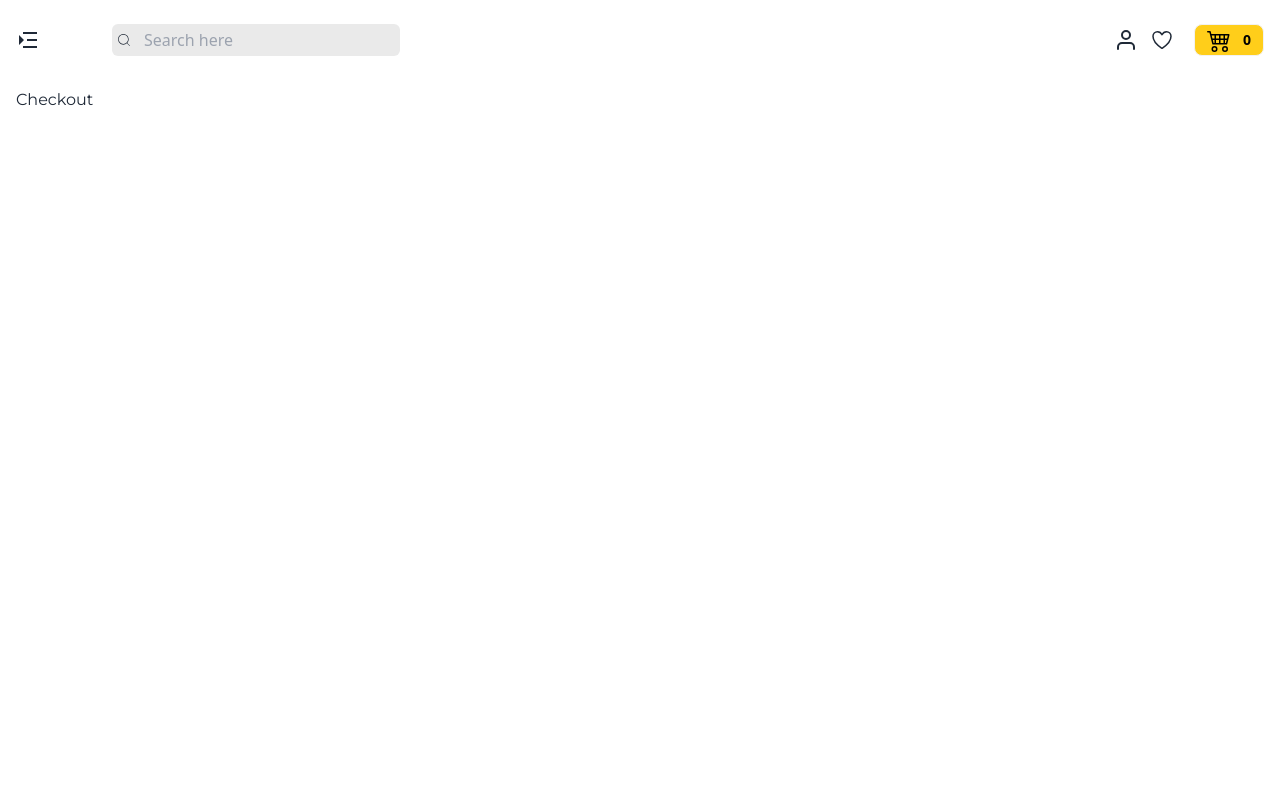
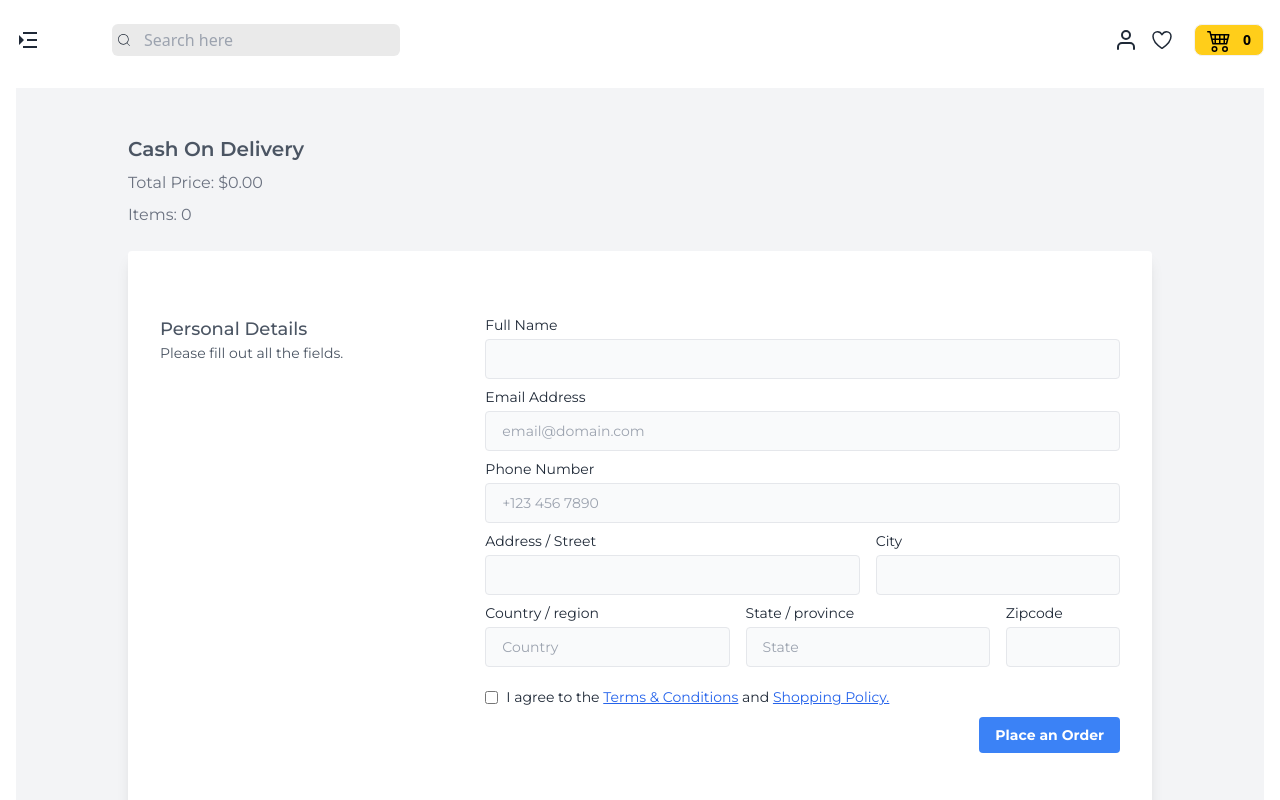
Before and after one commit to AshikurZaman01/MERN-Book-Store-Website, a React (Vite) app in the folder Front End/: page /checkout in a window 1280 px wide. Shown: the top 800 px of the page. Built offline with nearby package versions, Linux system fonts and the light colour scheme.

Commit message:
add Checkout page Design

```diff
--- a/Front End/src/Components/Cheout/Checkout.jsx
+++ b/Front End/src/Components/Cheout/Checkout.jsx
@@ -1,9 +1,138 @@
-import React from 'react'
+import React from 'react';
 
 const Checkout = () => {
     return (
-        <div>Checkout</div>
-    )
-}
+        <section>
+            <div className="min-h-screen p-6 bg-gray-100 flex items-center justify-center">
+                <div className="container max-w-screen-lg mx-auto">
+                    <div>
+                        <div>
+                            <h2 className="font-semibold text-xl text-gray-600 mb-2">Cash On Delivery</h2>
+                            <p className="text-gray-500 mb-2">Total Price: $0.00</p>
+                            <p className="text-gray-500 mb-6">Items: 0</p>
+                        </div>
 
-export default Checkout
+                        <div className="bg-white rounded shadow-lg p-4 px-4 md:p-8 mb-6">
+                            <form className="grid gap-4 gap-y-2 text-sm grid-cols-1 lg:grid-cols-3 my-8">
+                                <div className="text-gray-600">
+                                    <p className="font-medium text-lg">Personal Details</p>
+                                    <p>Please fill out all the fields.</p>
+                                </div>
+
+                                <div className="lg:col-span-2">
+                                    <div className="grid gap-4 gap-y-2 text-sm grid-cols-1 md:grid-cols-5">
+                                        <div className="md:col-span-5">
+                                            <label htmlFor="full_name">Full Name</label>
+                                            <input
+                                                type="text"
+                                                name="name"
+                                                id="name"
+                                                className="h-10 border mt-1 rounded px-4 w-full bg-gray-50"
+                                            />
+                                        </div>
+
+                                        <div className="md:col-span-5">
+                                            <label htmlFor="email">Email Address</label>
+                                            <input
+                                                type="text"
+                                                name="email"
+                                                id="email"
+                                                className="h-10 border mt-1 rounded px-4 w-full bg-gray-50"
+                                                disabled
+                                                placeholder="email@domain.com"
+                                            />
+                                        </div>
+                                        <div className="md:col-span-5">
+                                            <label htmlFor="phone">Phone Number</label>
+                                            <input
+                                                type="number"
+                                                name="phone"
+                                                id="phone"
+                                                className="h-10 border mt-1 rounded px-4 w-full bg-gray-50"
+                                                placeholder="+123 456 7890"
+                                            />
+                                        </div>
+
+                                        <div className="md:col-span-3">
+                                            <label htmlFor="address">Address / Street</label>
+                                            <input
+                                                type="text"
+                                                name="address"
+                                                id="address"
+                                                className="h-10 border mt-1 rounded px-4 w-full bg-gray-50"
+                                            />
+                                        </div>
+
+                                        <div className="md:col-span-2">
+                                            <label htmlFor="city">City</label>
+                                            <input
+                                                type="text"
+                                                name="city"
+                                                id="city"
+                                                className="h-10 border mt-1 rounded px-4 w-full bg-gray-50"
+                                            />
+                                        </div>
+
+                                        <div className="md:col-span-2">
+                                            <label htmlFor="country">Country / region</label>
+                                            <input
+                                                type="text"
+                                                name="country"
+                                                id="country"
+                                                className="h-10 border mt-1 rounded px-4 w-full bg-gray-50"
+                                                placeholder="Country"
+                                            />
+                                        </div>
+
+                                        <div className="md:col-span-2">
+                                            <label htmlFor="state">State / province</label>
+                                            <input
+                                                type="text"
+                                                name="state"
+                                                id="state"
+                                                className="h-10 border mt-1 rounded px-4 w-full bg-gray-50"
+                                                placeholder="State"
+                                            />
+                                        </div>
+
+                                        <div className="md:col-span-1">
+                                            <label htmlFor="zipcode">Zipcode</label>
+                                            <input
+                                                type="text"
+                                                name="zipcode"
+                                                id="zipcode"
+                                                className="h-10 border mt-1 rounded px-4 w-full bg-gray-50"
+                                            />
+                                        </div>
+
+                                        <div className="md:col-span-5 mt-3">
+                                            <div className="inline-flex items-center">
+                                                <input
+                                                    type="checkbox"
+                                                    name="billing_same"
+                                                    id="billing_same"
+                                                    className="form-checkbox"
+                                                />
+                                                <label htmlFor="billing_same" className="ml-2">
+                                                    I agree to the <span className="underline text-blue-600">Terms & Conditions</span> and <span className="underline text-blue-600">Shopping Policy.</span>
+                                                </label>
+                                            </div>
+                                        </div>
+
+                                        <div className="md:col-span-5 text-right">
+                                            <button className="bg-blue-500 text-white font-bold py-2 px-4 rounded" disabled>
+                                                Place an Order
+                                            </button>
+                                        </div>
+                                    </div>
+                                </div>
+                            </form>
+                        </div>
+                    </div>
+                </div>
+            </div>
+        </section>
+    );
+};
+
+export default Checkout;
```
